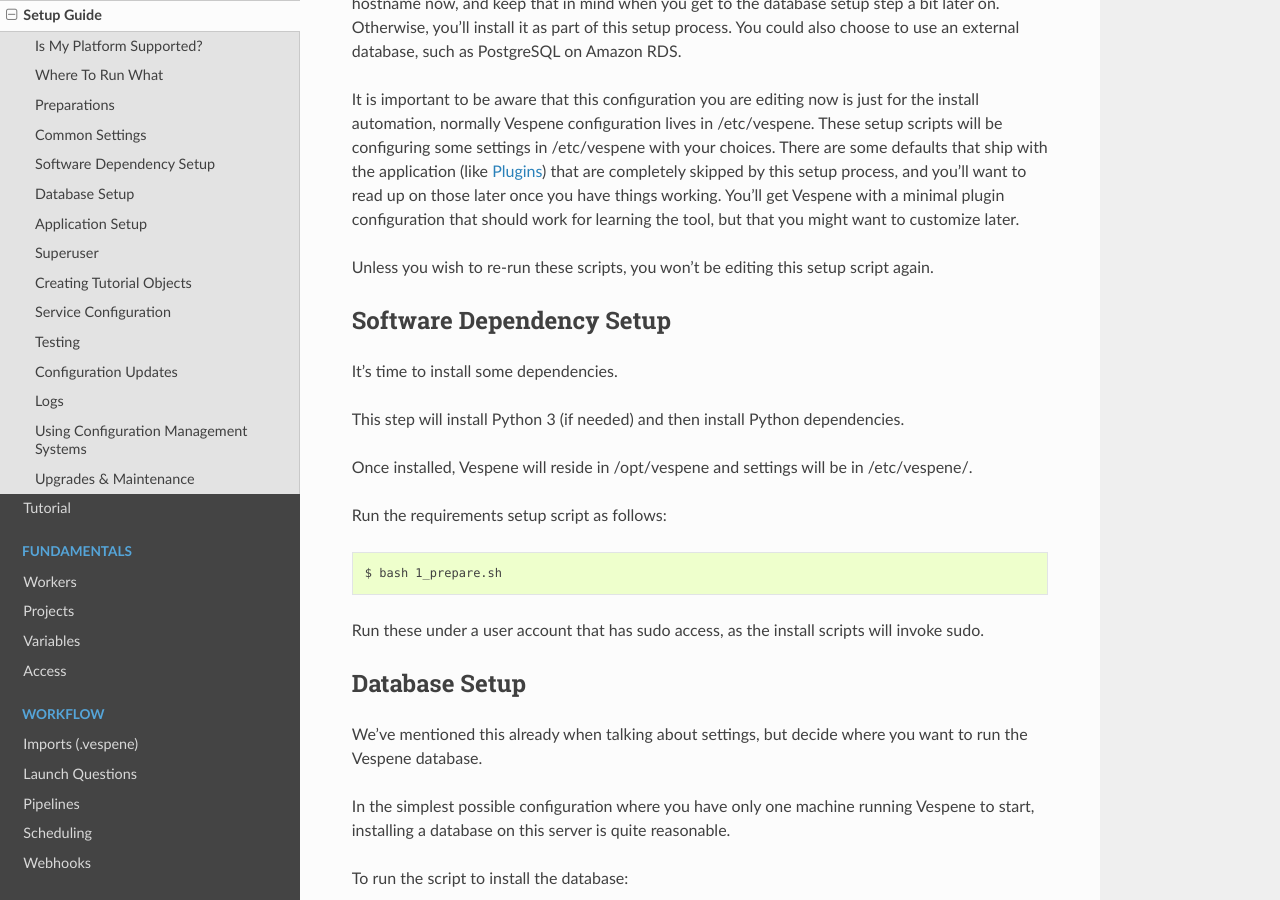
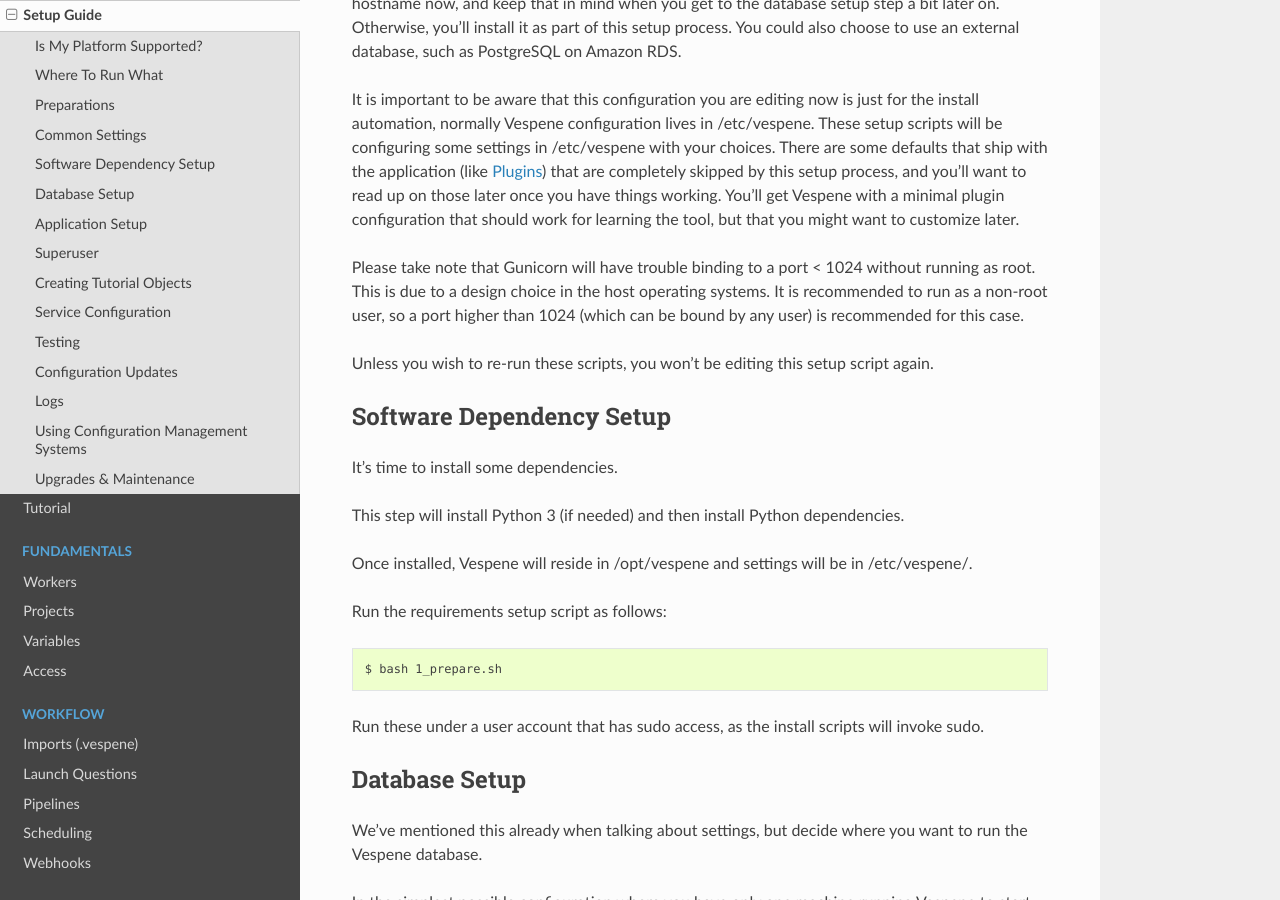
Before and after one commit to vespene-io/_old_vespene, a Sphinx documentation site: the page built from docs/source/setup.rst, in a window 1280 px wide and 900 px high, scrolled down 2860 px. Built offline with Sphinx 7.4.7 and the Read the Docs theme 2.0.0, drawn with Linux system fonts in a browser that asks for light colours.

Commit message:
Added documention about Gunicorn port issues (touches #65)

```diff
--- a/docs/source/setup.rst
+++ b/docs/source/setup.rst
@@ -120,6 +120,10 @@
 with your choices. There are some defaults that ship with the application (like :ref:`plugins`) that are completely skipped by this
 setup process, and you'll want to read up on those later once you have things working. You'll get Vespene with a minimal plugin
 configuration that should work for learning the tool, but that you might want to customize later.
+
+Please take note that Gunicorn will have trouble binding to a port < 1024 without running as root.  This is due to a design choice in the
+host operating systems.  It is recommended to run as a non-root user, so a port higher than 1024 (which can be bound by any user) is
+recommended for this case.
 
 Unless you wish to re-run these scripts, you won't be editing this setup script again.
 
```
